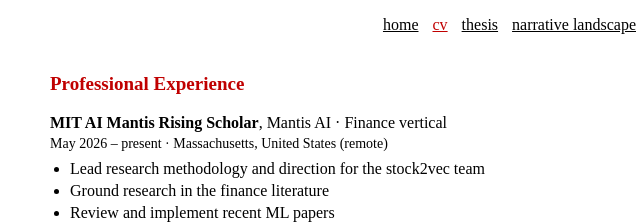
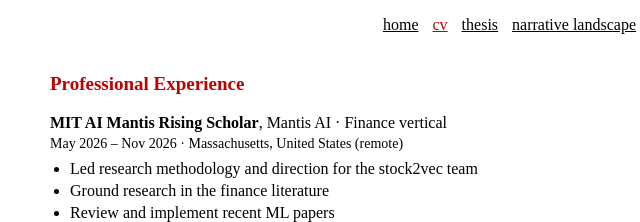
Before and after one commit to andreaskoul/my-website, a plain HTML site: page site/cv.html in a window 1280 px wide. Shown: the top 222 px of the page, 614-1254 px from the left. Drawn offline with Linux system fonts and the light colour scheme.

Commit message:
Update professional experience dates and verb tense

```diff
--- a/site/cv.html
+++ b/site/cv.html
@@ -47,8 +47,8 @@ body{font-family:"Times New Roman",Times,serif}
 <section>
 <h2 style="color: #c00000;">Professional Experience</h2>
 <div class="e"><b>MIT AI Mantis Rising Scholar</b>, Mantis AI · Finance vertical
-  <div class="d">May 2026 – present · Massachusetts, United States (remote)</div>
-  <ul><li>Lead research methodology and direction for the stock2vec team</li><li>Ground research in the finance literature</li><li>Review and implement recent ML papers</li><li>Representation learning for financial time series (stock2vec)</li></ul></div>
+  <div class="d">May 2026 – Nov 2026 · Massachusetts, United States (remote)</div>
+  <ul><li>Led research methodology and direction for the stock2vec team</li><li>Ground research in the finance literature</li><li>Review and implement recent ML papers</li><li>Representation learning for financial time series (stock2vec)</li></ul></div>
 <div class="e"><b>Researcher</b>, A&amp;P Fund
   <div class="d">Apr 2025 – Apr 2026 · Macau, China (hybrid)</div>
   <ul><li>Researched and implemented narrative detection and analysis pipelines</li><li>Built belief-modelling systems using agentic workflows</li></ul></div>
```
